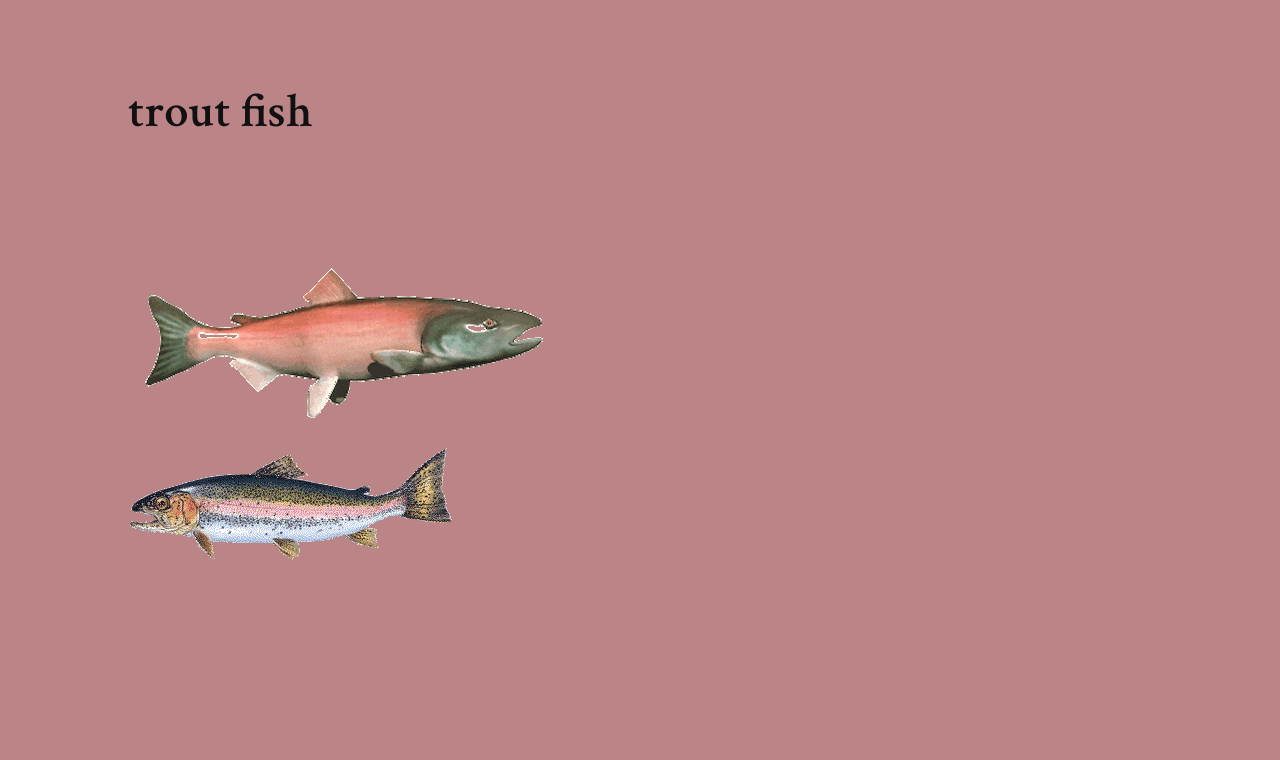
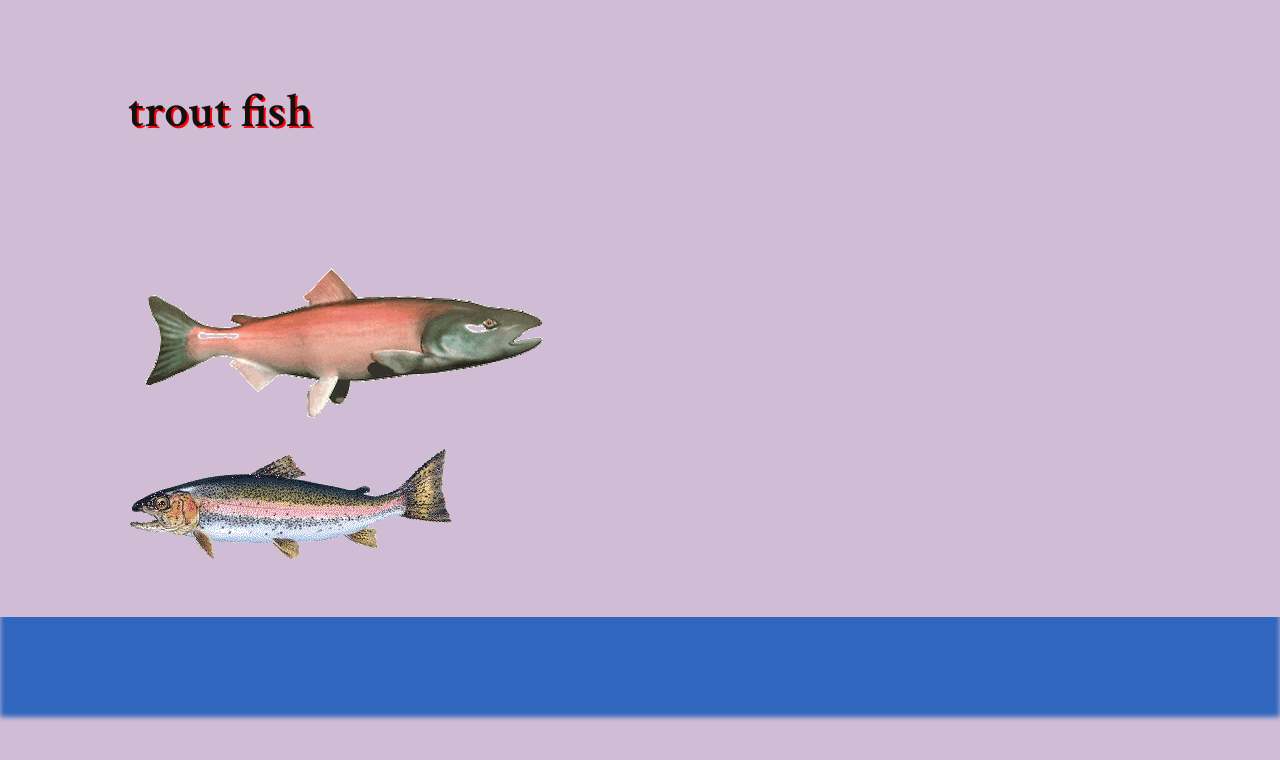
Before and after one commit to trout-fish/trout-fish.github.io, a plain HTML site: page index.html in a window 1280 px wide. Drawn offline with Linux system fonts and the light colour scheme.

Commit message:
Updating css to new style

```diff
--- a/colour.css
+++ b/colour.css
@@ -5,7 +5,7 @@ color sets the colour of the text on the page.
  */
 
 html, body{
-  background-color: #bb8588ff;
+  background-color: rgba(208, 188, 213, 1);
   color: #111111;
 }
 
--- a/main.css
+++ b/main.css
@@ -25,10 +25,10 @@ h1, h2, h3{
 h1{
   font-weight: 900;
   font-size: 3em;
-  text-align: ce
   color: #333;
   padding: 0em;
   margin-bottom: 2em;
+  text-shadow: 2px 2px red;
 
 }
 
@@ -47,6 +47,7 @@ h4{
   animation: fadein 2s;
   position: relative;
   z-index: 0;
+  box-shadow: 0px 100px 5px rgba(48, 102, 190, 1);
 }
 
 
```
